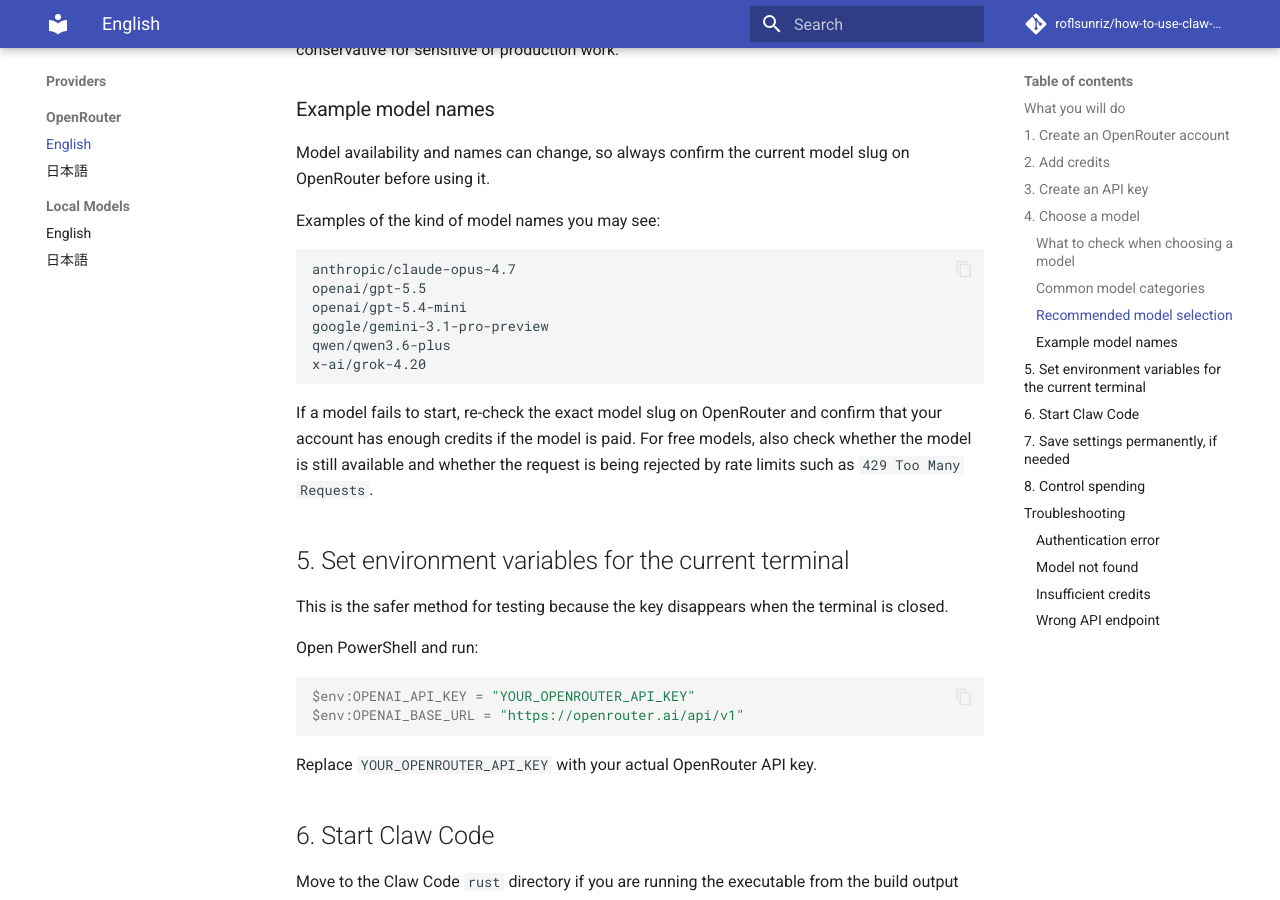
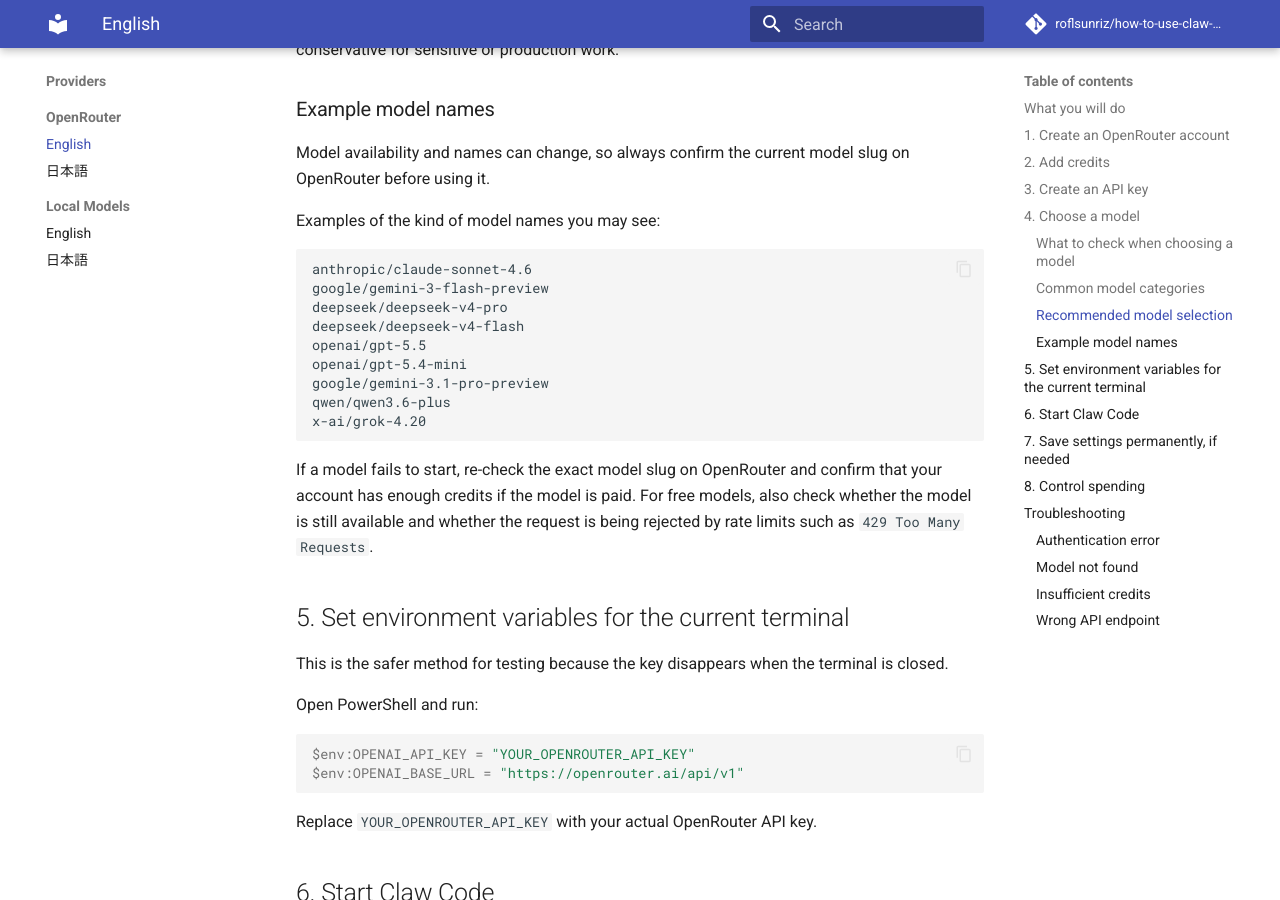
Before and after one commit to roflsunriz/how-to-use-claw-code, an MkDocs documentation site: the page built from docs/OPENROUTER-en-US.md, in a window 1280 px wide and 900 px high, scrolled down 3590 px. Built offline with MkDocs 1.6.1 and Material for MkDocs 9.7.7, drawn with Linux system fonts in a browser that asks for light colours; comment, search, counter and statistics services are not loaded.

Commit message:
feat: OpenRouter ドキュメントのモデル名を正確に更新

````diff
--- a/docs/OPENROUTER-en-US.md
+++ b/docs/OPENROUTER-en-US.md
@@ -106,7 +106,10 @@ Model availability and names can change, so always confirm the current model slu
 Examples of the kind of model names you may see:
 
 ```txt
-anthropic/claude-opus-4.7
+anthropic/claude-sonnet-4.6
+google/gemini-3-flash-preview
+deepseek/deepseek-v4-pro
+deepseek/deepseek-v4-flash
 openai/gpt-5.5
 openai/gpt-5.4-mini
 google/gemini-3.1-pro-preview
````
Also changed, not shown: docs/OPENROUTER-ja-JP.md (+4 -1 lines).
